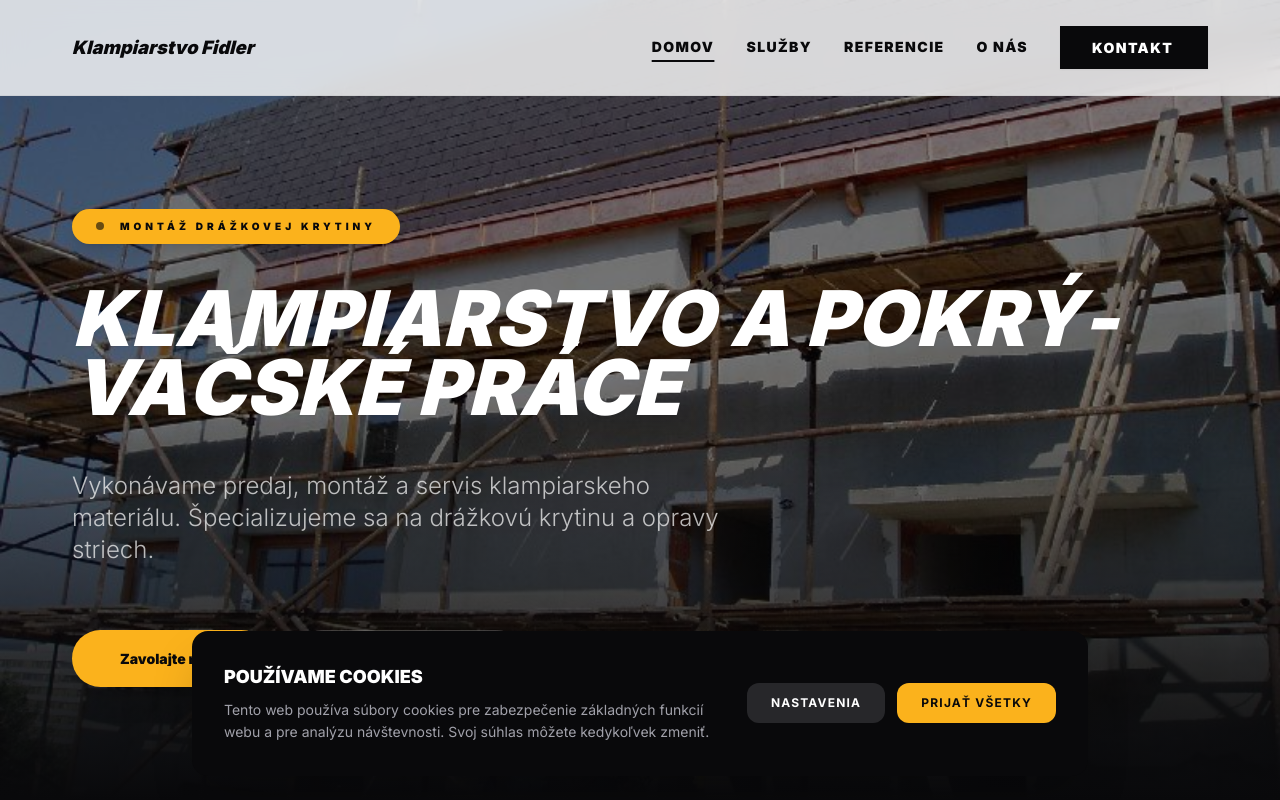
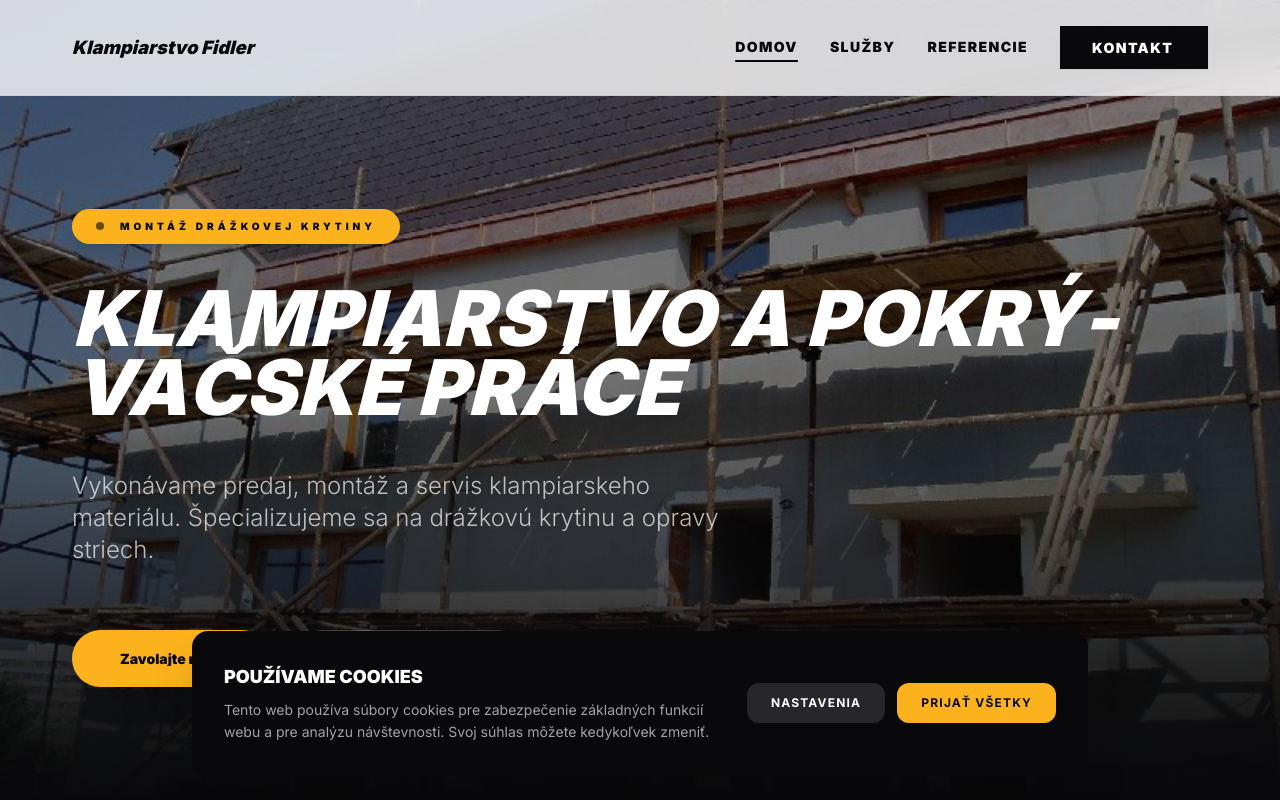
Before and after one commit to aebdigital/fidler, a Next.js app: page / in a window 1280 px wide. Shown: the top 800 px of the page. Built offline with nearby package versions, Linux system fonts and the light colour scheme.

Commit message:
remove O nas link entirely from header

```diff
--- a/src/components/Header.tsx
+++ b/src/components/Header.tsx
@@ -20,9 +20,6 @@ export function Header() {
             <Link href="/" className={`transition-all hover:underline underline-offset-8 decoration-2 ${pathname === "/" ? "underline" : ""}`}>Domov</Link>
             <Link href="/sluzby/pozinok" className={`transition-all hover:underline underline-offset-8 decoration-2 ${pathname.startsWith("/sluzby") ? "underline" : ""}`}>Služby</Link>
             <Link href="/referencie" className={`transition-all hover:underline underline-offset-8 decoration-2 ${pathname.startsWith("/referencie") ? "underline" : ""}`}>Referencie</Link>
-            {pathname === "/" && (
-              <Link href="/#onas" className="transition-all hover:underline underline-offset-8 decoration-2">O nás</Link>
-            )}
           </nav>
           <Link
             href="/kontakt"
```
